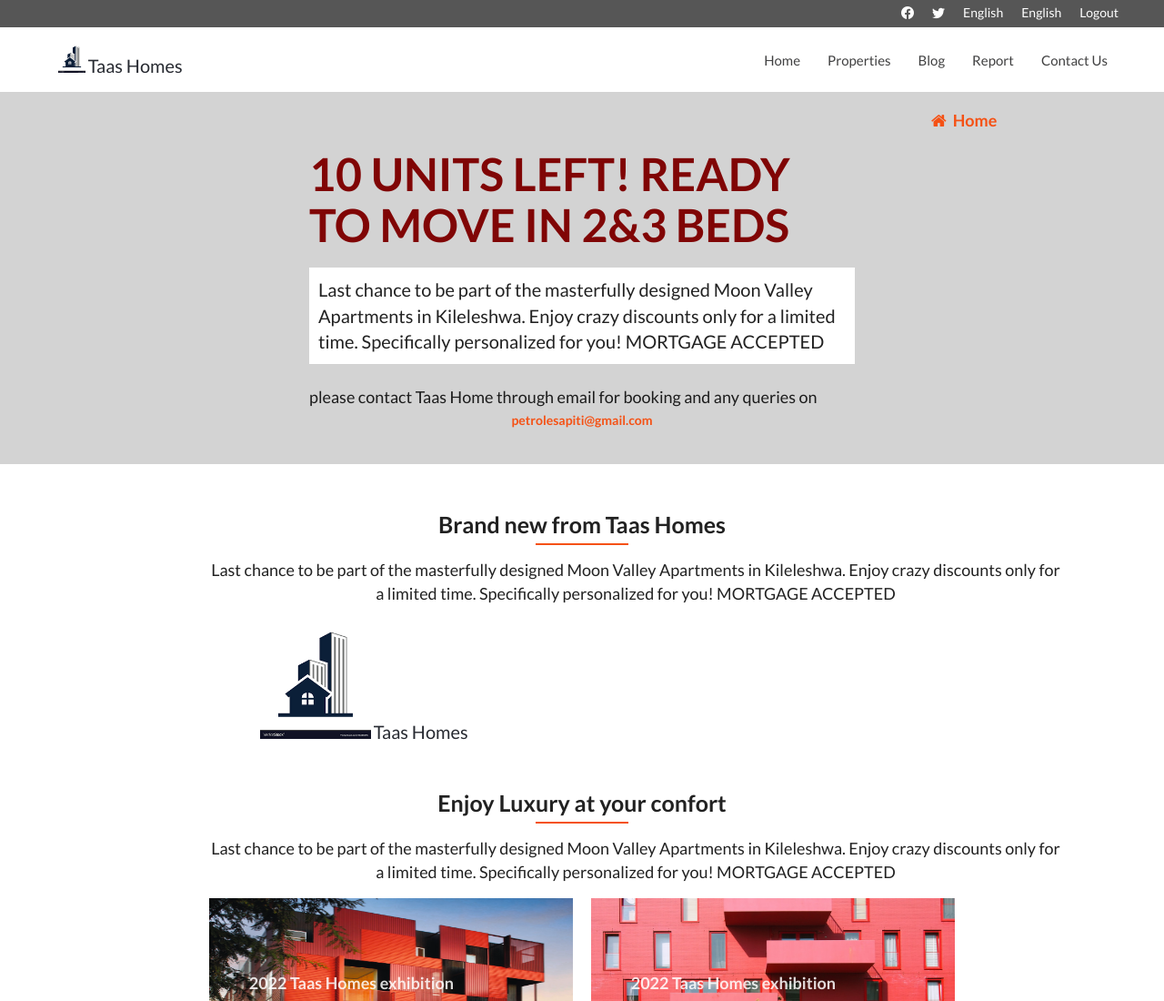
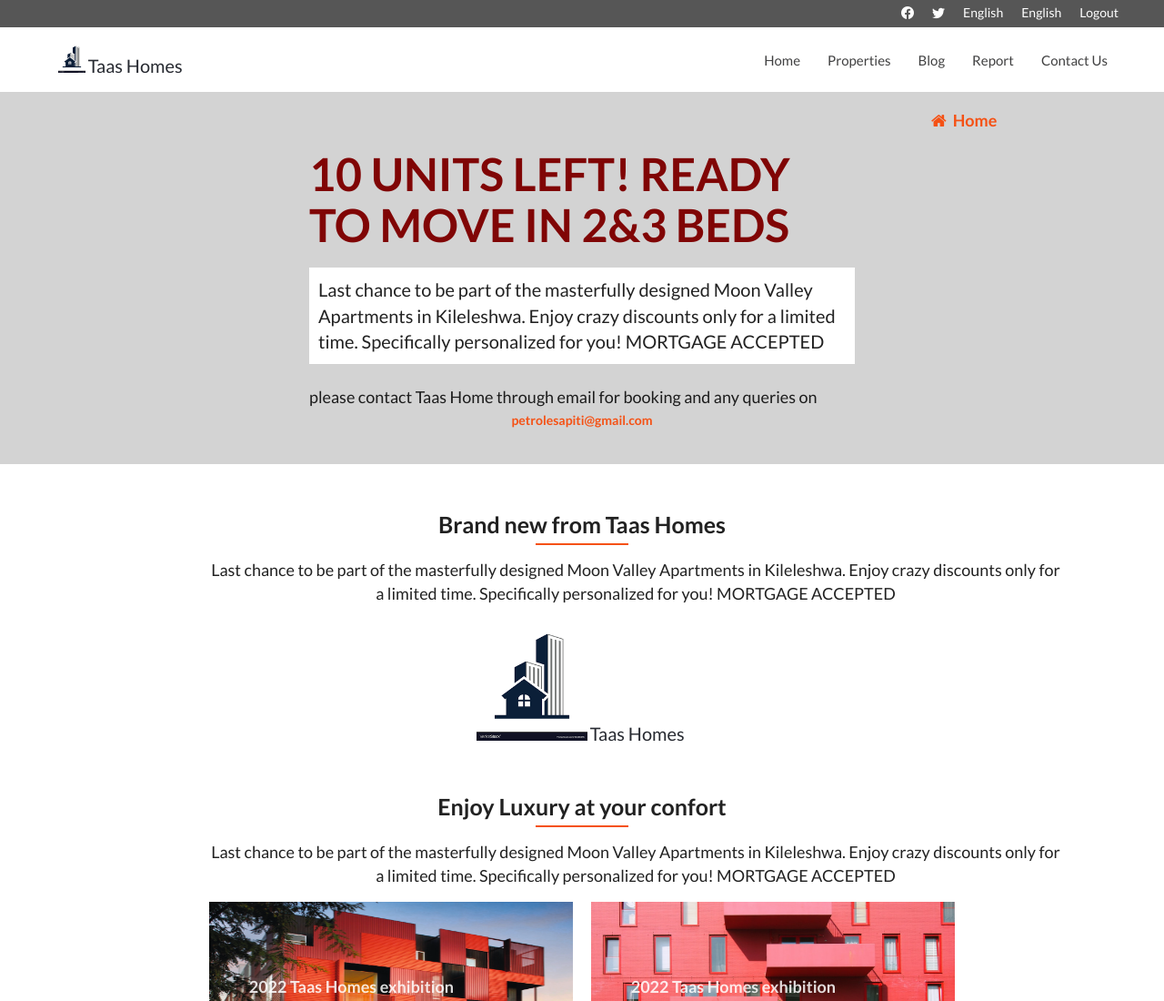
Before and after one commit to Loltolo-Lesapiti/Taas-Real-Estate, a website: page about.html in a window 1280 px wide. Shown: the top 1100 px of the page at 91% size. Drawn offline with nearby package versions, Linux system fonts and the light colour scheme.

Commit message:
Update patners section

```diff
--- a/css/about.css
+++ b/css/about.css
@@ -195,12 +195,16 @@
 }
 
 .logo-in-section {
-  margin: 0 20%;
+  margin: 0 40%;
+  background: #ffff;
+  border: 2px solid #ffff;
+  width: 359px;
 }
 
 .logo-in-section img {
   width: 122px;
   height: auto;
+  margin: 0;
 }
 
 .logo-in-section a {
```
